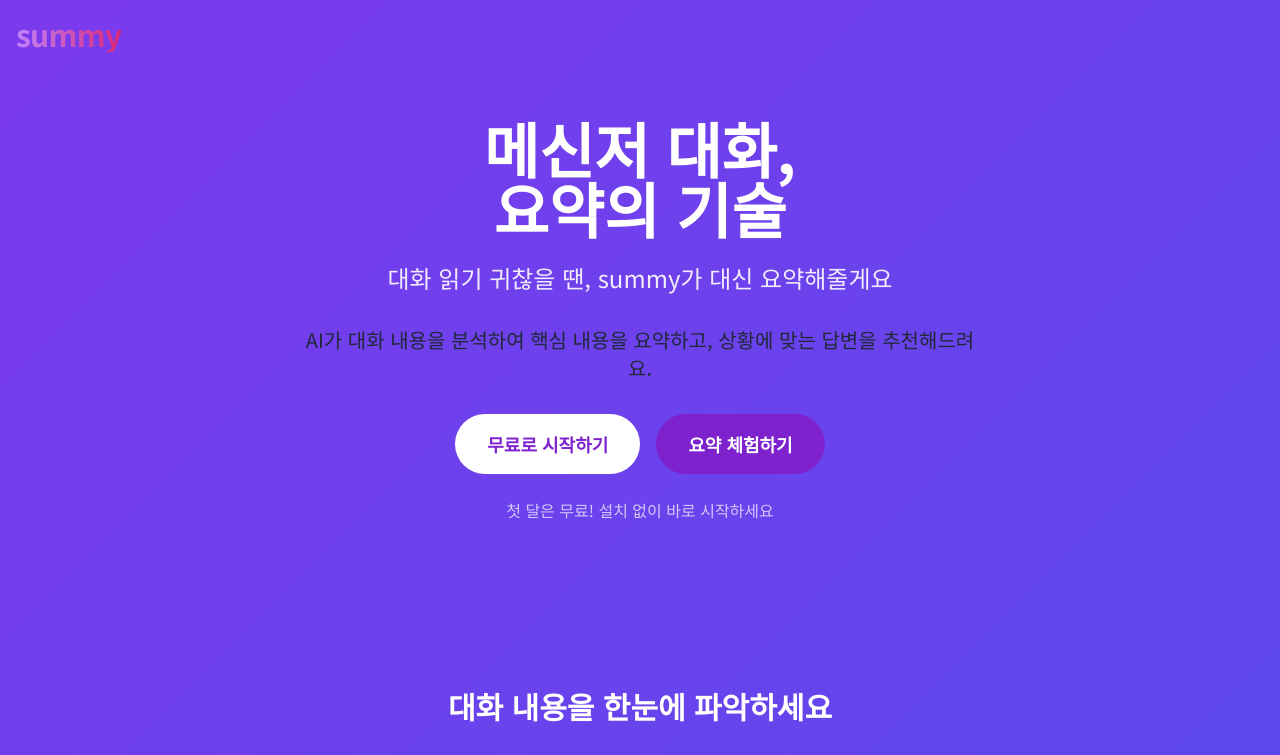
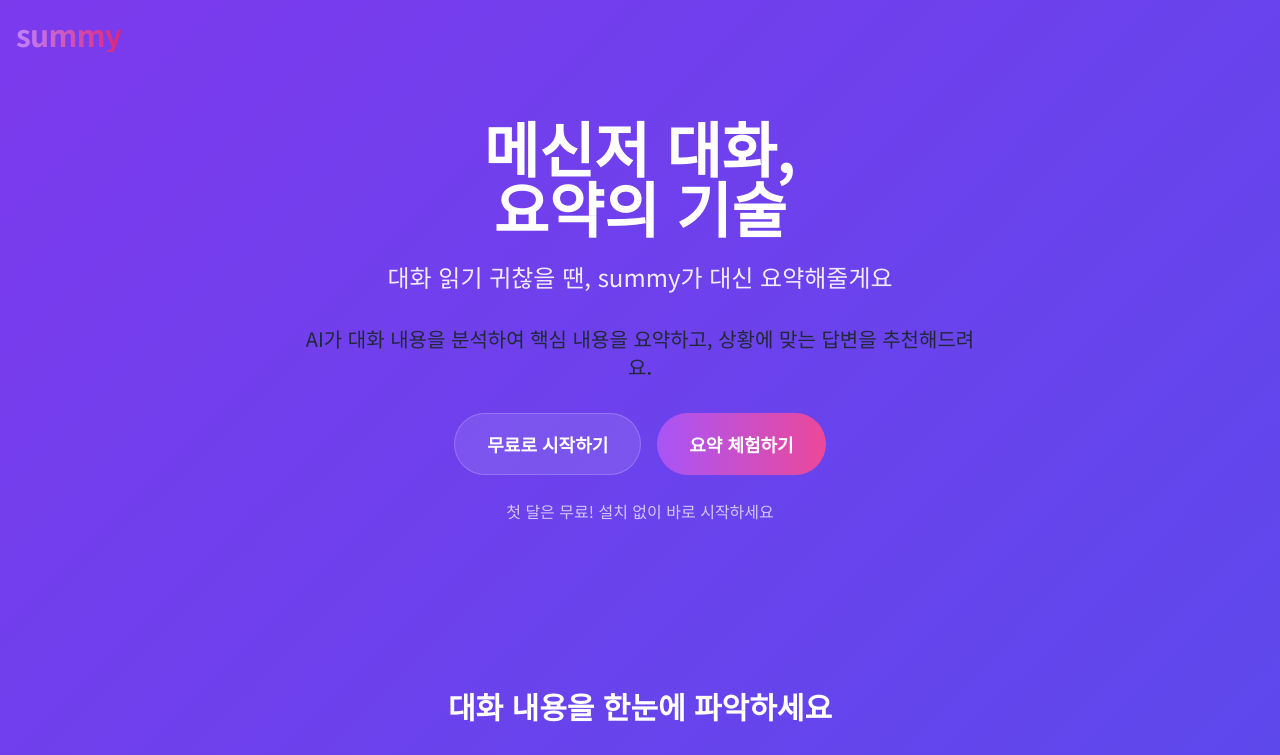
Before and after one commit to FLYLIKEB/summy, a Next.js app: page / in a window 1280 px wide. Shown: the top 755 px of the page. Built offline with nearby package versions, Linux system fonts and the light colour scheme.

Commit message:
style: 버튼 색상 조화 개선

```diff
--- a/app/globals.css
+++ b/app/globals.css
@@ -51,13 +51,13 @@ body {
   }
 
   .btn-primary {
-    @apply px-6 sm:px-8 py-3 sm:py-4 bg-purple-700 text-white rounded-full font-bold text-base sm:text-lg
-           hover:bg-purple-600 transition-all duration-300 hover:scale-105 hover:shadow-lg hover:shadow-purple-500/25;
+    @apply px-6 sm:px-8 py-3 sm:py-4 bg-gradient-to-r from-purple-500 to-pink-500 text-white rounded-full font-bold text-base sm:text-lg
+           hover:from-purple-600 hover:to-pink-600 transition-all duration-300 hover:scale-105 hover:shadow-lg hover:shadow-purple-500/25;
   }
 
   .btn-secondary {
-    @apply px-6 sm:px-8 py-3 sm:py-4 bg-white text-purple-700 rounded-full font-bold text-base sm:text-lg
-           hover:bg-opacity-90 transition-all duration-300 hover:scale-105 hover:shadow-lg hover:shadow-white/25;
+    @apply px-6 sm:px-8 py-3 sm:py-4 bg-white bg-opacity-10 text-white rounded-full font-bold text-base sm:text-lg
+           hover:bg-opacity-20 transition-all duration-300 hover:scale-105 hover:shadow-lg hover:shadow-white/25 border border-white border-opacity-20;
   }
 }
 
```
